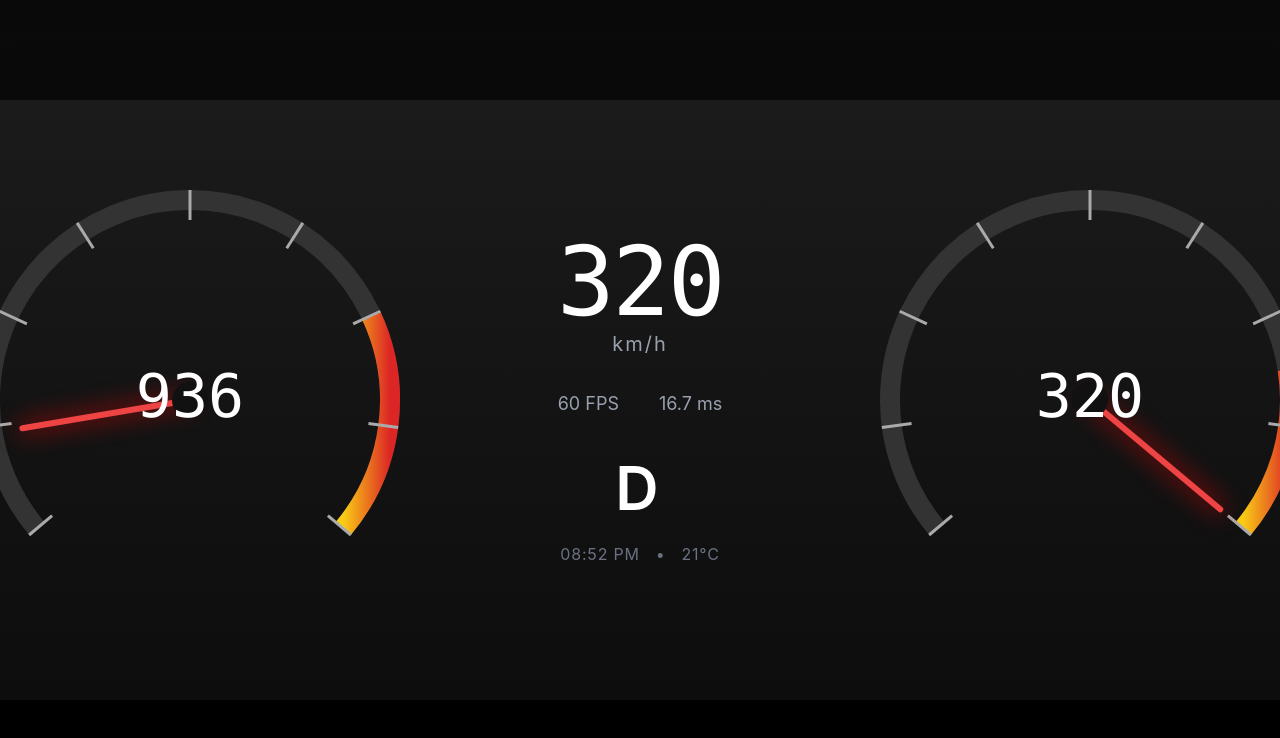
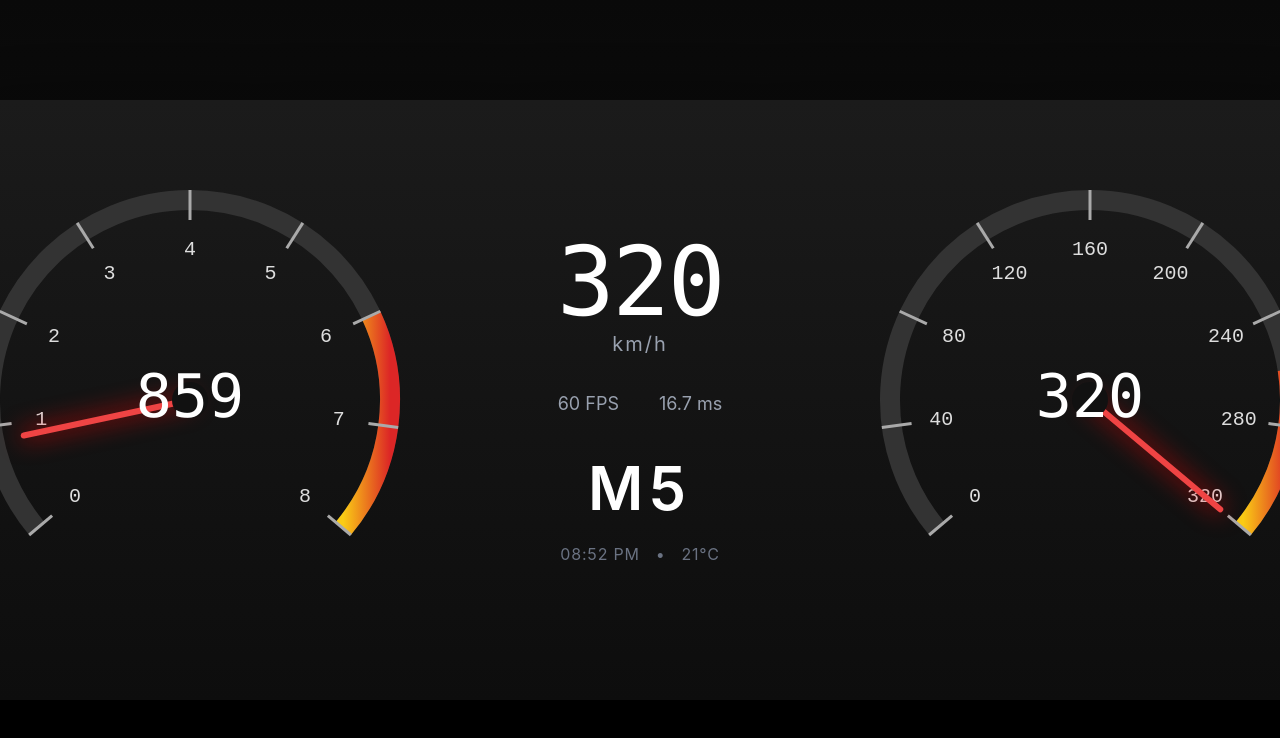
Before and after one commit to BenSnellgrove/react-dashboard, a React (Vite) app: page / in a window 1280 px wide. Shown: the top 738 px of the page. Built offline with nearby package versions, Linux system fonts and the light colour scheme.

Commit message:
gearing and whatnot

```diff
--- a/src/App.jsx
+++ b/src/App.jsx
@@ -32,12 +32,20 @@ export default function App() {
   const [fps, setFps] = useState(0);
   const [frameTime, setFrameTime] = useState(0);
 
+  const [time, setTime] = useState(new Date());
+  useEffect(() => {
+    const interval = setInterval(() => setTime(new Date()), 1000);
+    return () => clearInterval(interval);
+  }, []);
+
+  const gear = `M${(time.getMinutes() % 6) + 1}`;
+
   return (
     <div className="h-screen w-screen flex items-center justify-center bg-gradient-to-b from-[#0a0a0a] via-[#111] to-black text-white">
       <div className="w-[1600px] h-[600px] rounded-3xl bg-gradient-to-b from-[#1b1b1b] to-[#0d0d0d] shadow-[0_40px_160px_rgba(0,0,0,0.9)] p-12 flex items-center justify-between">
-        <Tachometer />
+        <Tachometer gear={gear} />
 
-        <CenterDisplay speed={speed} fps={fps} frameTime={frameTime} />
+        <CenterDisplay gear={gear} speed={speed} fps={fps} frameTime={frameTime} />
 
         <Speedometer setSpeed={setSpeed} setFps={setFps} setFrameTime={setFrameTime} />
       </div>
@@ -49,9 +57,8 @@ export default function App() {
    CENTER DISPLAY
 =========================== */
 
-function CenterDisplay({ speed, fps, frameTime }) {
+function CenterDisplay({ gear, speed, fps, frameTime }) {
   const [time, setTime] = useState(new Date());
-  const [gear, setGear] = useState('D');
 
   useEffect(() => {
     const interval = setInterval(() => {
@@ -65,16 +72,13 @@ function CenterDisplay({ speed, fps, frameTime }) {
       {/* Digital Speed */}
       <div className="text-8xl font-mono tracking-tight">{Math.round(speed)}</div>
       <div className="text-gray-400 text-xl tracking-widest mb-8">km/h</div>
-
       {/* Performance Stats */}
       <div className="flex gap-10 text-gray-400 text-lg">
         <div>{fps.toFixed(0)} FPS</div>
         <div>{frameTime.toFixed(1)} ms</div>
       </div>
-
       {/* Gear Indicator */}
       <div className="text-6xl font-semibold mt-10 tracking-widest">{gear}</div>
-
       {/* Clock + Temp */}
       <div className="mt-6 text-gray-500 tracking-wider">
         {time.toLocaleTimeString([], { hour: '2-digit', minute: '2-digit' })} &nbsp; • &nbsp; 21°C
@@ -87,7 +91,7 @@ function CenterDisplay({ speed, fps, frameTime }) {
    RPM TACHOMETER
 =========================== */
 
-function Tachometer() {
+function Tachometer({ gear }) {
   const [value, setValue] = useState(0);
   const targetRef = useRef(0);
 
@@ -102,12 +106,15 @@ function Tachometer() {
   useEffect(() => {
     let frame;
     const animate = () => {
-      setValue((prev) => prev + (targetRef.current - prev) * 0.08);
+      // Gear-dependent easing: lower gear = faster rev
+      const gearNum = parseInt(gear.replace('M', ''), 10) || 1;
+      const easeFactor = 0.12 / gearNum; // M1:0.12, M6:0.02
+      setValue((prev) => prev + (targetRef.current - prev) * easeFactor);
       frame = requestAnimationFrame(animate);
     };
     animate();
     return () => cancelAnimationFrame(frame);
-  }, []);
+  }, [gear]);
 
   return <Gauge value={value} max={8000} redZoneStart={6000} />;
 }
@@ -214,6 +221,27 @@ function Gauge({ label, value, max, redZoneStart }) {
           );
         })}
 
+        {/* Tick numbers */}
+        {Array.from({ length: 9 }).map((_, i) => {
+          const a = START_ANGLE + (i / 8) * (END_ANGLE - START_ANGLE);
+          const textPos = polarToCartesian(250, 250, 150, a);
+          const labelValue = max === 8000 ? i : Math.round((i / 8) * max);
+          return (
+            <text
+              key={`num-${i}`}
+              x={textPos.x}
+              y={textPos.y}
+              fill="#ddd"
+              fontSize="20"
+              fontFamily="monospace"
+              textAnchor="middle"
+              dominantBaseline="middle"
+            >
+              {labelValue}
+            </text>
+          );
+        })}
+
         {/* Needle */}
         <line
           x1="250"
```
